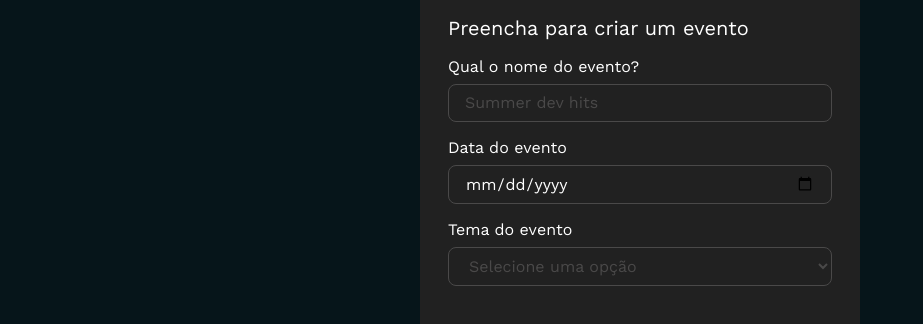
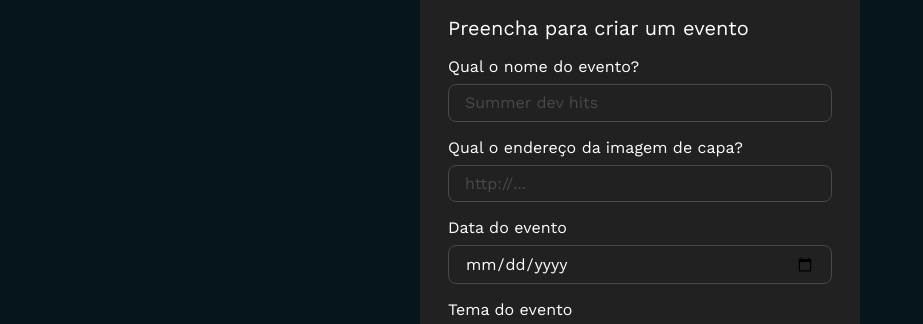
Before and after one commit to dougfani/tecboard-react, a React (Vite) app: page / in a window 1280 px wide. Shown: the part 780-1104 px from the top of the page, without its empty margins (0-923 px from the left). Built offline with nearby package versions, Linux system fonts and the light colour scheme.

Commit message:
refatora componentes para melhorar a estrutura e legibilidade do codigo

```diff
--- a/src/App.jsx
+++ b/src/App.jsx
@@ -48,7 +48,7 @@
                 <img src="/logo.png" alt="" />
             </header>
             <Banner></Banner>
-            <FormularioDeEvento />
+            <FormularioDeEvento temas={temas} />
             {temas.map(function (item) {
                 return (
                     <section key={item.id}>
--- a/src/components/FormularioDeEvento/index.jsx
+++ b/src/components/FormularioDeEvento/index.jsx
@@ -6,7 +6,7 @@
 import { ListaSuspensa } from '../ListaSuspensa';
 import { Botao } from '../Botao';
 
-export function FormularioDeEvento() {
+export function FormularioDeEvento({ temas }) {
     return (
         <form className="form-evento">
             <TituloFormulario>Preencha para criar um evento</TituloFormulario>
@@ -19,22 +19,22 @@
                         placeholder="Summer dev hits"
                         name="nomEvento"
                     />
+                </CampoDeFormulario>                <CampoDeFormulario>
+                    <Label htmlFor="capa">Qual o endereço da imagem de capa?</Label>
+                    <CampoDeEntrada
+                        type="text"
+                        id="capa"
+                        placeholder="http://..."
+                        name="capa"
+                    />
                 </CampoDeFormulario>
                 <CampoDeFormulario>
                     <Label htmlFor="dataEvento">Data do evento</Label>
                     <CampoDeEntrada type="date" id="dataEvento" name="dataEvento" />
                 </CampoDeFormulario>
                 <CampoDeFormulario>
-                    <Label htmlFor="temaEvento">Tema do evento</Label>
-                    <ListaSuspensa name="temaEvento">
-                        <option value="notInformed">Selecione uma opção</option>
-                        <option value="front">Front-end</option>
-                        <option value="back">Back-end</option>
-                        <option value="devops">Devops</option>
-                        <option value="ia">Inteligência Artificial</option>
-                        <option value="datascience">Data Science</option>
-                        <option value="cloud">Cloud</option>
-                    </ListaSuspensa>
+                    <Label htmlFor="tema">Tema do evento</Label>
+                    <ListaSuspensa id="tema" name="tema" itens={temas}></ListaSuspensa>
                 </CampoDeFormulario>
                 <div className="acoes">
                     <Botao type="submit">Criar evento</Botao>
--- a/src/components/ListaSuspensa/index.jsx
+++ b/src/components/ListaSuspensa/index.jsx
@@ -1,9 +1,18 @@
 import './lista-suspensa.estilos.css';
 
-export function ListaSuspensa({ children, htmlFor }) {
+export function ListaSuspensa({ itens, ...rest }) {
     return (
-        <select htmlFor={htmlFor} className="lista-suspensa">
-            {children}
+        <select {...rest} className="lista-suspensa" defaultValue="">
+            <option value="" disabled>
+                Selecione uma opção
+            </option>
+            {itens.map(function (item) {
+                return (
+                    <option key={item.id} value={item.id}>
+                        {item.nome}
+                    </option>
+                );
+            })}
         </select>
     );
 }
```
